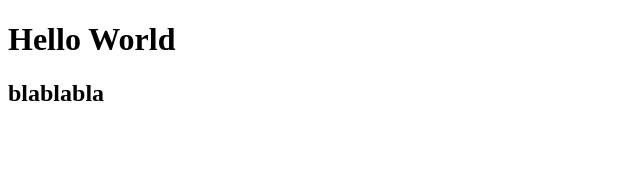
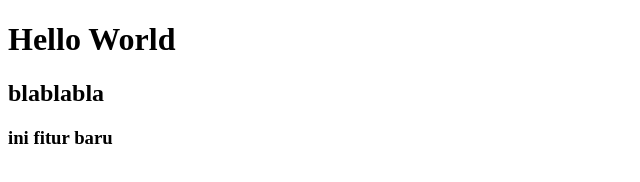
Before and after one commit to aldyadk/ExampleFirstSite, a plain HTML site: page index.html in a window 1280 px wide. Shown: the whole page, without its empty margins (0-640 px from the left). Drawn offline with Linux system fonts and the light colour scheme.

Commit message:
tes branching

```diff
--- a/index.html
+++ b/index.html
@@ -8,5 +8,6 @@
     <body>
         <h1>Hello World</h1>
         <h2>blablabla</h2>
+        <h3>ini fitur baru</h3>
     </body>
 </html>
```
